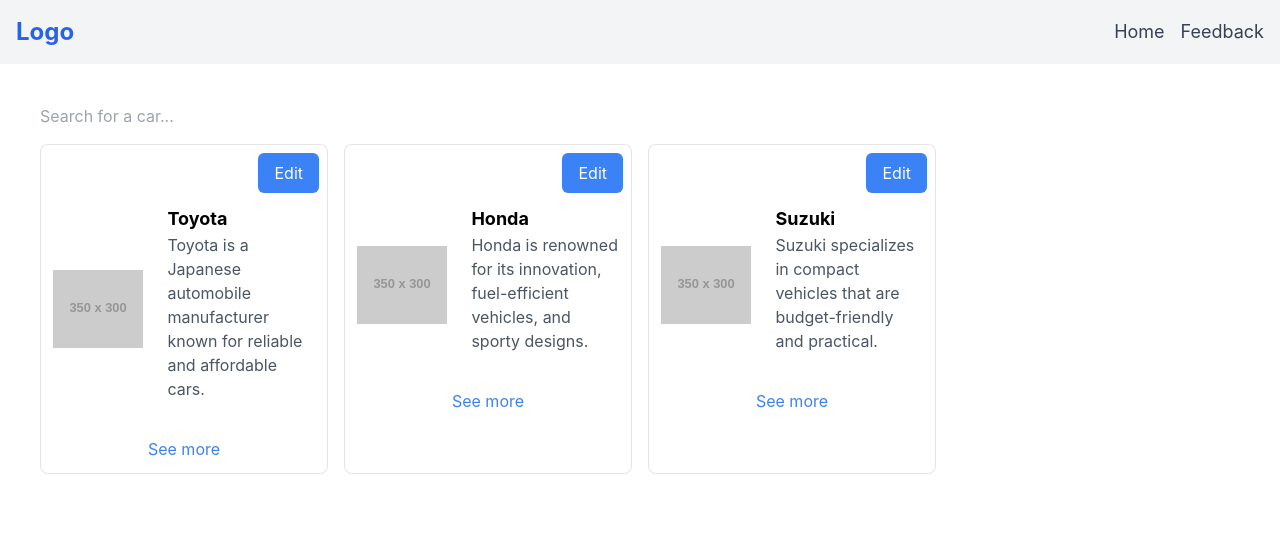
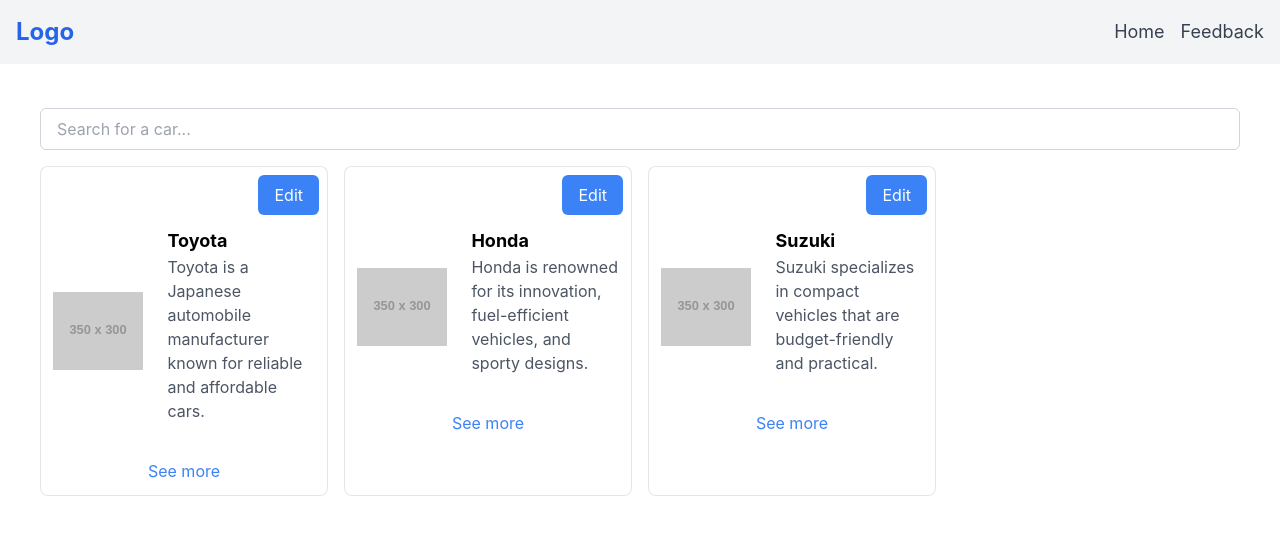
Before and after one commit to abdullah-arrivy/car-web, a React (Create React App) app in the folder app/: page / in a window 1280 px wide. Shown: the top 534 px of the page. Built offline with nearby package versions, Linux system fonts and the light colour scheme.

Commit message:
update search ui..

```diff
--- a/app/src/components/home/CarCard.jsx
+++ b/app/src/components/home/CarCard.jsx
@@ -15,6 +15,7 @@
     setBrand(null);
     setEdit(false);
   };
+
 
   return (
     <div className="grid gap-4 grid-cols-1 sm:grid-cols-2 md:grid-cols-3 lg:grid-cols-4 mt-4">
--- a/app/src/components/home/Search.jsx
+++ b/app/src/components/home/Search.jsx
@@ -8,6 +8,8 @@
         type="text"
         onChange={(e) => onSearch(e.target.value)}
         placeholder="Search for a car..."
+        className="mt-1 block w-full px-4 py-2 text-gray-800 border border-gray-300 rounded-md focus:outline-none focus:ring-2 focus:ring-blue-500"
+
       />
     </div>
   );
--- a/app/src/pages/Home.jsx
+++ b/app/src/pages/Home.jsx
@@ -2,6 +2,7 @@
 import CarCard from "../components/home/CarCard";
 import Search from "../components/home/Search";
 import carText from "../utils/DummyText";
+import NotFound from "../components/common/NotFound";
 
 const HomePage = () => {
   const [filteredData, setFilteredData] = useState(carText);
@@ -24,7 +25,7 @@
     <div>
       <Search onSearch={handleSearch} />
       {filteredData.length === 0 ? (
-        <div className="mt-4 text-center">Nothing to show</div>
+        <NotFound message={'No Data Found'} />
       ) : (
         <CarCard cars={filteredData} />
       )}
```
